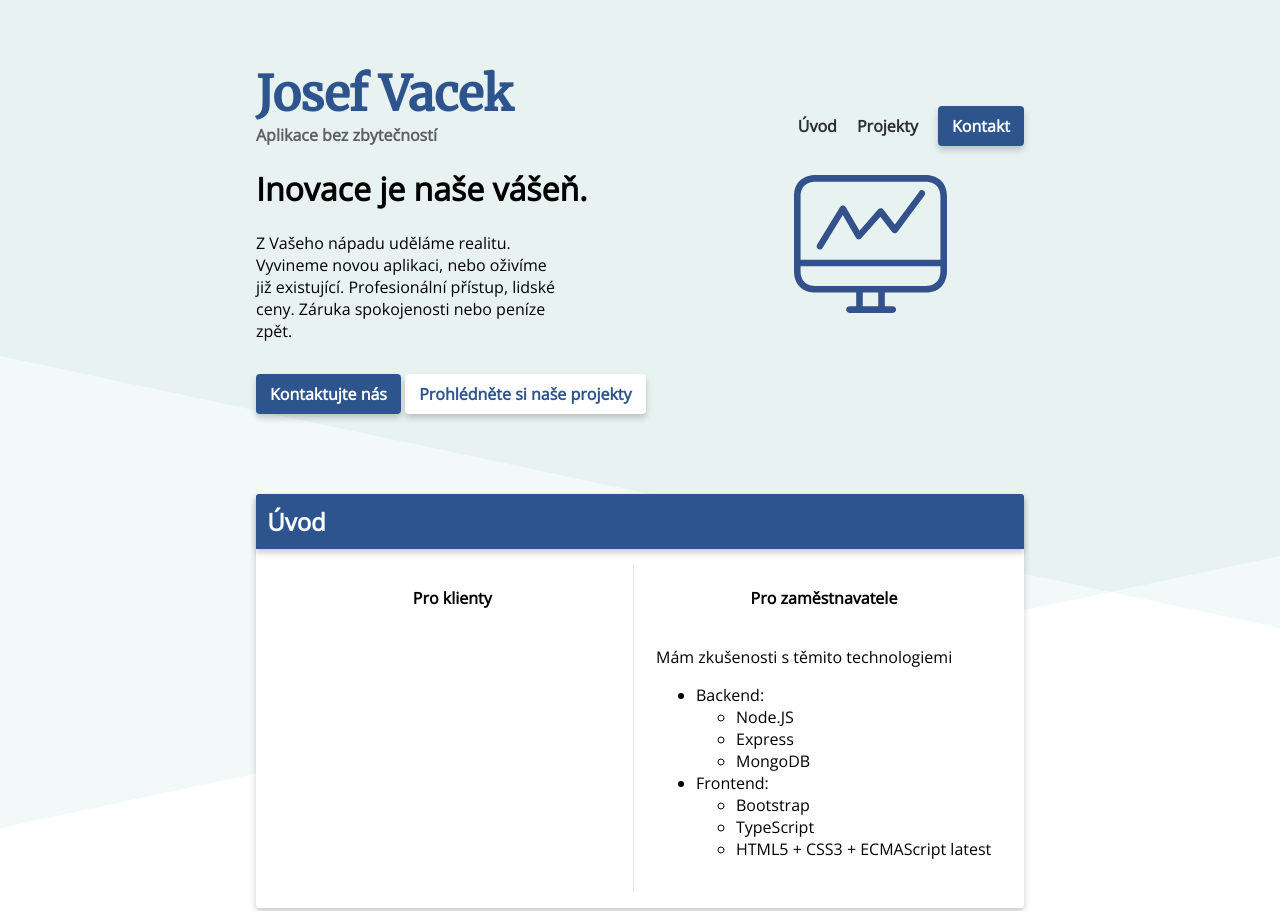
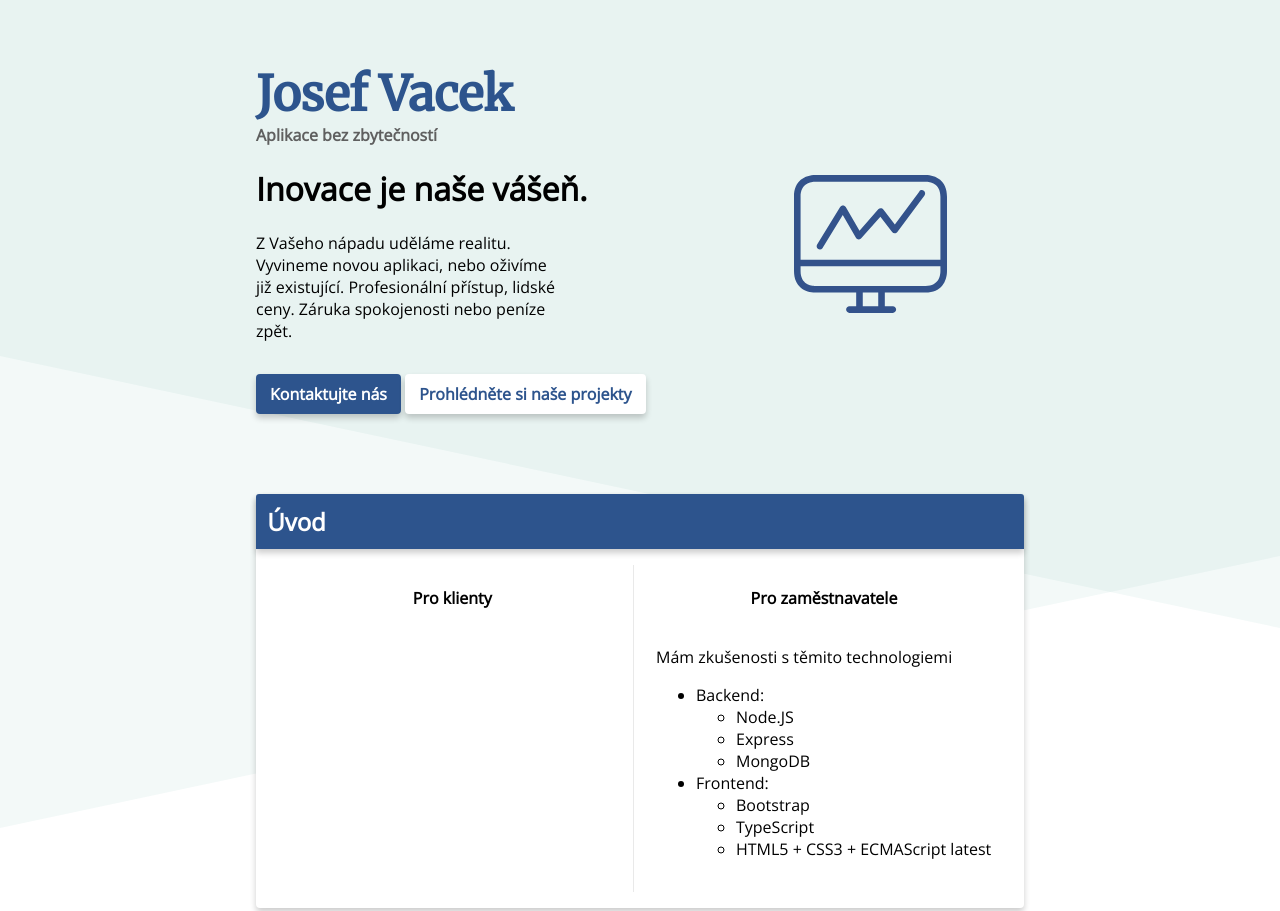
Before and after one commit to vacekj/old-portfolio, a website built with webpack: page index.html in a window 1280 px wide. Shown: the top 911 px of the page. Built offline with nearby package versions, Linux system fonts and the light colour scheme.

Commit message:
remove menu

```diff
--- a/index.html
+++ b/index.html
@@ -24,13 +24,6 @@
         <div class="header">
             <h1 class="logo">Josef Vacek</h1>
             <h4 class="subtitle">Aplikace bez zbytečností</h4>
-
-            <!-- Menu -->
-            <span class="menu">
-                <a href="#intro">Úvod</a>
-                <a href="#projects">Projekty</a>
-                <a href="#contact" class="menu-button button-hover shadow">Kontakt</a>
-            </span>
         </div>
 
         <div class="hero">
```
